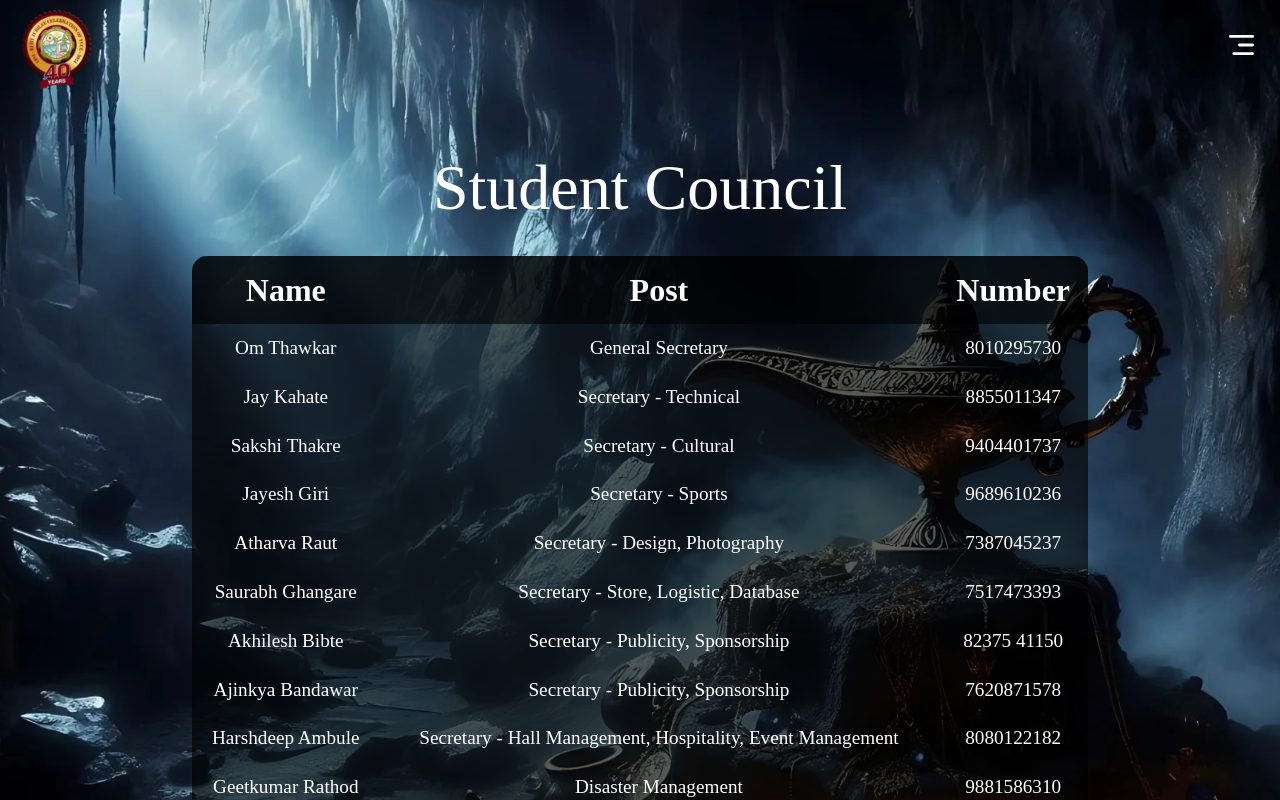
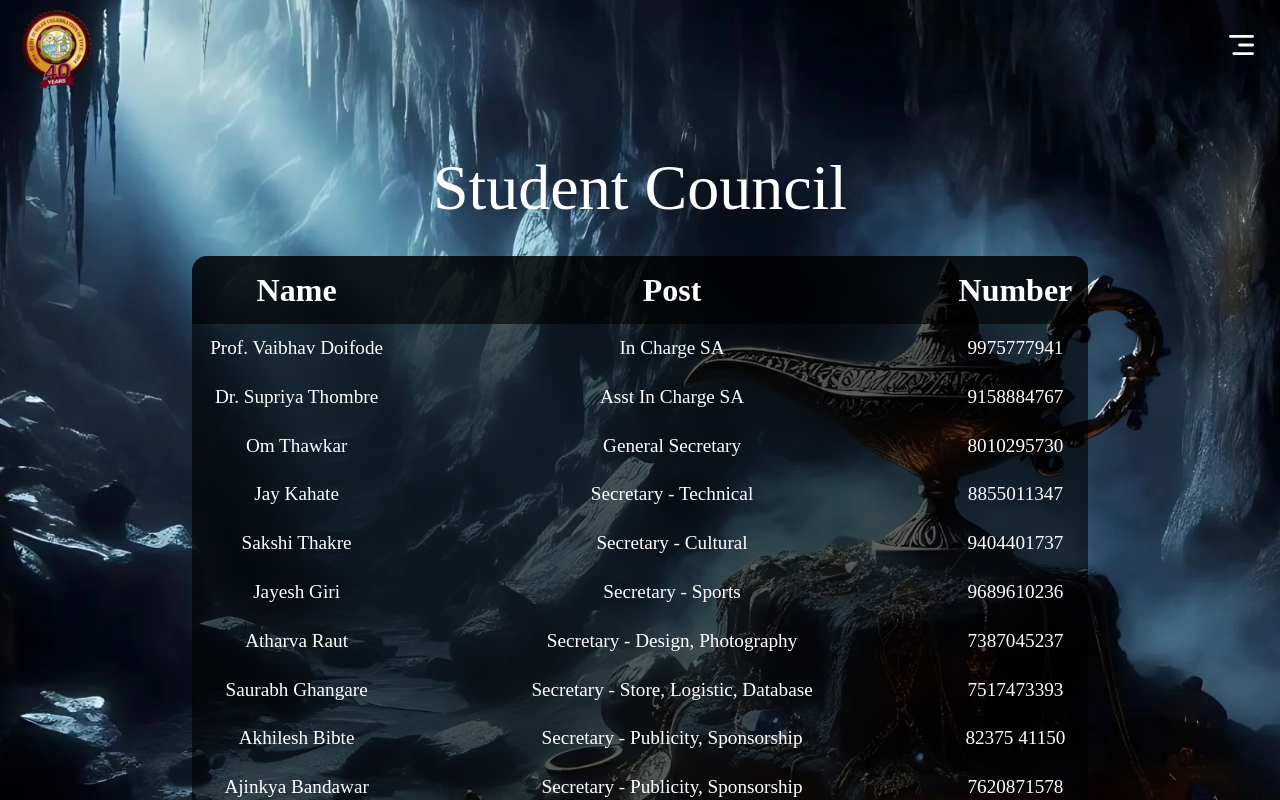
Before and after one commit to kunalambarte17/YASH-25.0, a React (Vite) app: page /contact in a window 1280 px wide. Shown: the top 800 px of the page. Built offline with nearby package versions, Linux system fonts and the light colour scheme; a web font is replaced by a local one.

Commit message:
Spell Check

```diff
--- a/src/pages/Contact.jsx
+++ b/src/pages/Contact.jsx
@@ -7,6 +7,8 @@
   const [activeTab, setActiveTab] = useState("Technical");
 
   const data = [
+    {name:'Prof. Vaibhav Doifode',post:'In Charge SA',number:'9975777941'},
+    {name:'Dr. Supriya Thombre',post:'Asst In Charge SA',number:'9158884767'},
     { name: 'Om Thawkar', post: 'General Secretary', number: '8010295730' },
     { name: 'Jay Kahate', post: 'Secretary - Technical', number: '8855011347' },
     { name: 'Sakshi Thakre', post: 'Secretary - Cultural', number: '9404401737' },
--- a/src/pages/Home.jsx
+++ b/src/pages/Home.jsx
@@ -19,7 +19,7 @@
         </div>
       </div>
         <div className="flex justify-center items-center text-center flex-col mt-16 mb-16">
-          <h1 className="text-6xl font-extrabold text-white mb-8">Inaguration</h1>
+          <h1 className="text-6xl font-extrabold text-white mb-8">Inauguration</h1>
           <Timer launchDate="2025-02-13T10:00:00" />
         </div>
       <div className="flex justify-center items-start">
```
